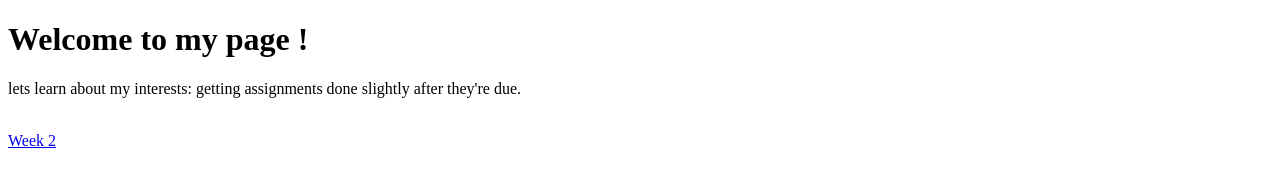
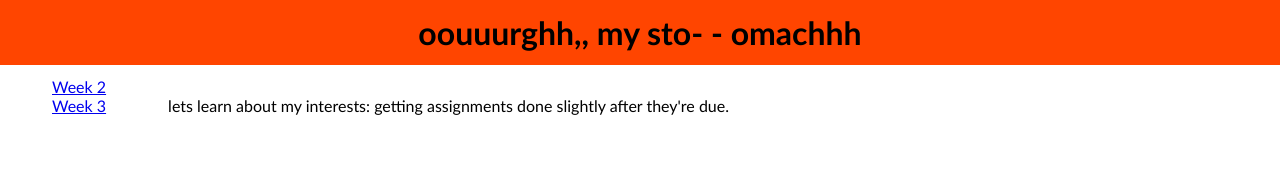
Before and after one commit to tjoelepic/IntMedia1_Asgn0, a plain HTML site: page index.html in a window 1280 px wide. Drawn offline with Linux system fonts and the light colour scheme.

Commit message:
main index formatting

```diff
--- a/index.html
+++ b/index.html
@@ -22,16 +22,44 @@
       href="/favicon/favicon-16x16.png"
     />
     <link rel="manifest" href="/favicon/site.webmanifest" />
+    <style>
+      body {
+        font-family: "Gill Sans", "Gill Sans MT", Calibri, "Trebuchet MS",
+          sans-serif;
+      }
+      * {
+        margin: 0%;
+      }
+      * header {
+        height: auto;
+        padding: 1%;
+        text-align: center;
+        background-color: orangered;
+      }
+      * nav {
+        display: inline-block;
+        width: 10%;
+        padding: 12px;
+      }
+      * main {
+        display: inline-block;
+        padding: 12px;
+      }
+    </style>
   </head>
   <body>
-    <h1>Welcome to my page !</h1>
-    <p>
-      lets learn about my interests: getting assignments done slightly after
-      they're due.
-    </p>
-
-    <br />
-
-    <a href="/week2/index.html">Week 2</a>
+    <header><h1>oouuurghh,, my sto- - omachhh</h1></header>
+    <nav>
+      <ul style="list-style-type: none">
+        <li><a href="/week2/index.html">Week 2</a></li>
+        <li><a href="/week3/index.html">Week 3</a></li>
+      </ul>
+    </nav>
+    <main>
+      <p>
+        lets learn about my interests: getting assignments done slightly after
+        they're due.
+      </p>
+    </main>
   </body>
 </html>
```
Also changed, not shown: week2/index.html (+2 -1 lines).
